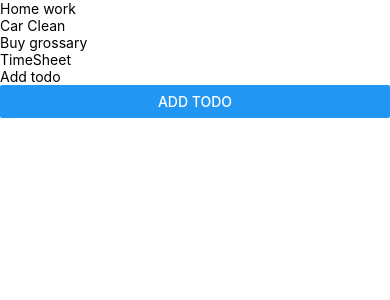
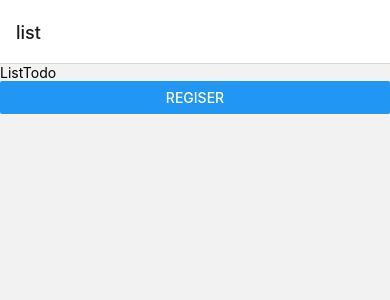
Before and after one commit to vishalpotinda2608/reacat-native-trainnnig, a React Native app: screen /List in a window 390 px wide. Shown: the top 300 px of the page. Built offline with nearby package versions, Linux system fonts and the light colour scheme.

Commit message:
navigation

```diff
--- a/App.tsx
+++ b/App.tsx
@@ -5,7 +5,15 @@ import Login from './src/Views/Login/Login'
 import Register from './src/Views/Register/Register'
 import  {useEffect} from 'react'
 import ListTodo from './src/Views/Todos/ListTodo'
+import Routes from './src/Navigation/Routes'
+import { NavigationContainer } from '@react-navigation/native';
+import { createBottomTabNavigator } from '@react-navigation/bottom-tabs';
+import Icon from 'react-native-vector-icons/FontAwesome5'
+const Tab = createBottomTabNavigator();
 
+import { createStackNavigator } from '@react-navigation/stack';
+
+const Stack = createStackNavigator();
 
 function App(){
 console.log('app loaded')
@@ -15,7 +23,9 @@ const [todos,setTodos]=useState(["Home work","Car Clean","Buy grossary","TimeShe
   const [user,setUser]=useState({
     username:"vishal",
     password:'123456'
-  })
+  });
+
+  const [isLogged,setIsLogged]=useState(true);
 
 
   // useEffect(()=>{
@@ -25,20 +35,45 @@ const [todos,setTodos]=useState(["Home work","Car Clean","Buy grossary","TimeShe
 
   // },[])
 
-  const onIncrement=()=>{
-    setCounter(counter+1)
-  }
+  // const onIncrement=()=>{
+  //   setCounter(counter+1)
+  // }
 
-  const onAlet=()=>{
-    console.log("STate change")
-  }
+  // const onAlet=()=>{
+  //   console.log("STate change")
+  // }
+
+  // const onAddHandler=(todo)=>{
+  //   setTodos(prev=>[...prev,todo])
+  // }
 
 
   return (
-    <SafeAreaView>
-      <ListTodo todos={todos} />
-       {/* <Register theme="green " fontFamily="fansarif" user={user} arr={["NIlhi","fdjl","fdhf"]} /> */}
-    </SafeAreaView>
+     <NavigationContainer>
+      <Stack.Navigator>
+      <Stack.Screen name="list" component={ListTodo} />
+      <Stack.Screen name="register" component={Register} />
+
+    </Stack.Navigator>
+      {/* <Tab.Navigator initialRouteName='profile' >
+       {isLogged ?  <Tab.Screen name="todo" component={ListTodo}
+         options={{title:'Todo List',tabBarIcon:({focused})=>{
+          return <Icon name="list" />
+         }}}
+          />
+          :
+          <></>
+        }
+      {!isLogged ?  <Tab.Screen name="profile" component={Register}
+         options={{title:'Profile',tabBarIcon:({focused})=>{
+          return <Icon name="user-circle" />
+         },headerShown:false}} />
+         :
+         <></>
+        }
+      </Tab.Navigator> */}
+    </NavigationContainer>
+
   )
 }
 
--- a/package.json
+++ b/package.json
@@ -14,13 +14,15 @@
     "@react-navigation/drawer": "^6.5.5",
     "@react-navigation/native": "^6.1.1",
     "@react-navigation/native-stack": "^6.9.6",
+    "@react-navigation/stack": "^6.3.9",
     "axios": "^1.2.1",
     "expo": "~47.0.8",
     "expo-status-bar": "~1.4.2",
     "react": "18.1.0",
     "react-dom": "18.1.0",
     "react-native": "0.70.5",
-    "react-native-safe-area-context": "^4.4.1",
+    "react-native-gesture-handler": "~2.8.0",
+    "react-native-safe-area-context": "4.4.1",
     "react-native-screens": "~3.18.0",
     "react-native-vector-icons": "^9.2.0",
     "react-native-web": "~0.18.7"
--- /dev/null
+++ b/src/Navigation/Routes.tsx
@@ -0,0 +1,19 @@
+import { NavigationContainer } from '@react-navigation/native';
+import { createBottomTabNavigator } from '@react-navigation/bottom-tabs';
+import ListTodo from '../Views/Todos/ListTodo';
+import AddTodo from '../Views/Todos/AddTodo';
+const Tab = createBottomTabNavigator();
+
+const Routes = () => {
+    return (
+        <NavigationContainer>
+            <Tab.Navigator initialRouteName='Add' >
+                <Tab.Screen name='List' component={ListTodo}></Tab.Screen>
+                <Tab.Screen name='Add' component={AddTodo}></Tab.Screen>
+            </Tab.Navigator>
+        </NavigationContainer>
+
+    )
+}
+
+export default Routes
--- a/src/Views/Register/Register.tsx
+++ b/src/Views/Register/Register.tsx
@@ -2,12 +2,14 @@ import { Button, StyleSheet, Text, TextInput, View } from 'react-native'
 import React, { useEffect, useState } from 'react'
 
 const Register = (props) => {
-  console.log("received theme color",props);
+  console.log(props.route.params.name);
 
-  props.user.username="Nikhil"
-  // props.theme="blue"
-  console.log(props);
-  props.arr.push("ABC")
+  // console.log("received theme color",props);
+
+  // props.user.username="Nikhil"
+  // // props.theme="blue"
+  // console.log(props);
+  // props.arr.push("ABC")
 
 
   const [user, setUser] = useState({
@@ -29,7 +31,7 @@ const Register = (props) => {
 
   return (
     <View style={styles.container}>
-      <Text style={styles.h1}> Register here</Text>
+      <Text style={styles.h1}> Register here {props.route.params.name} </Text>
       <View>
         <TextInput style={styles.textbox} value={user.firstName} onChangeText={(ev) => {
           setUser({ ...user, firstName: ev })
@@ -61,10 +63,9 @@ export default Register
 
 const styles = StyleSheet.create({
   container: {
-    height: '100vh',
-    width: '100vw',
+    flex:1,
+    alignItems:'center',
     backgroundColor: 'blue',
-    display: 'flex',
     flexDirection: 'column',
     color: 'white',
     padding: 10,
--- a/src/Views/Todos/ListTodo.tsx
+++ b/src/Views/Todos/ListTodo.tsx
@@ -1,22 +1,47 @@
-import { StyleSheet, Text, View } from 'react-native'
-import React,{useState} from 'react'
-import AddTodo from './AddTodo'
+// import { StyleSheet, Text, View } from 'react-native'
+// import React,{useState} from 'react'
+// import AddTodo from './AddTodo'
+
+// const ListTodo = (props) => {
+// const [todos,setTodos] = useState(props.todos)
+
+//     const todoHandler=(todo)=>{
+//        setTodos(prev=>[...prev,todo])
+//        props.onAddNewTodo(todo);
+
+
+//     }
+
+
+//   return (
+//     <View>
+
+//      {todos.map((todo,idx)=>{
+//         return(
+//             <Text key={idx}>{todo}</Text>
+//         )
+//      }) }
+//      <AddTodo onAddTodo={(todo)=>todoHandler(todo)} />
+//     </View>
+//   )
+// }
+
+// export default ListTodo
+
+// const styles = StyleSheet.create({})
+
+import { Button, StyleSheet, Text, View } from 'react-native'
+import React from 'react'
 
 const ListTodo = (props) => {
-const [todos,setTodos] = useState(props.todos)
-    const todoHandler=(todo)=>{
-       setTodos(prev=>[...prev,todo])
+    const onNavigate=()=>{
+        props.navigation.navigate('register',{name:"ABC"})
 
     }
   return (
     <View>
-
-     {todos.map((todo)=>{
-        return(
-            <Text>{todo}</Text>
-        )
-     }) }
-     <AddTodo onAddTodo={(todo)=>todoHandler(todo)} />
+      <Text>ListTodo</Text>
+      <Button title="regiser" onPress={onNavigate} />
     </View>
   )
 }
```
Also changed, not shown: 1 other file (tests, documents, lock files or other folders).
